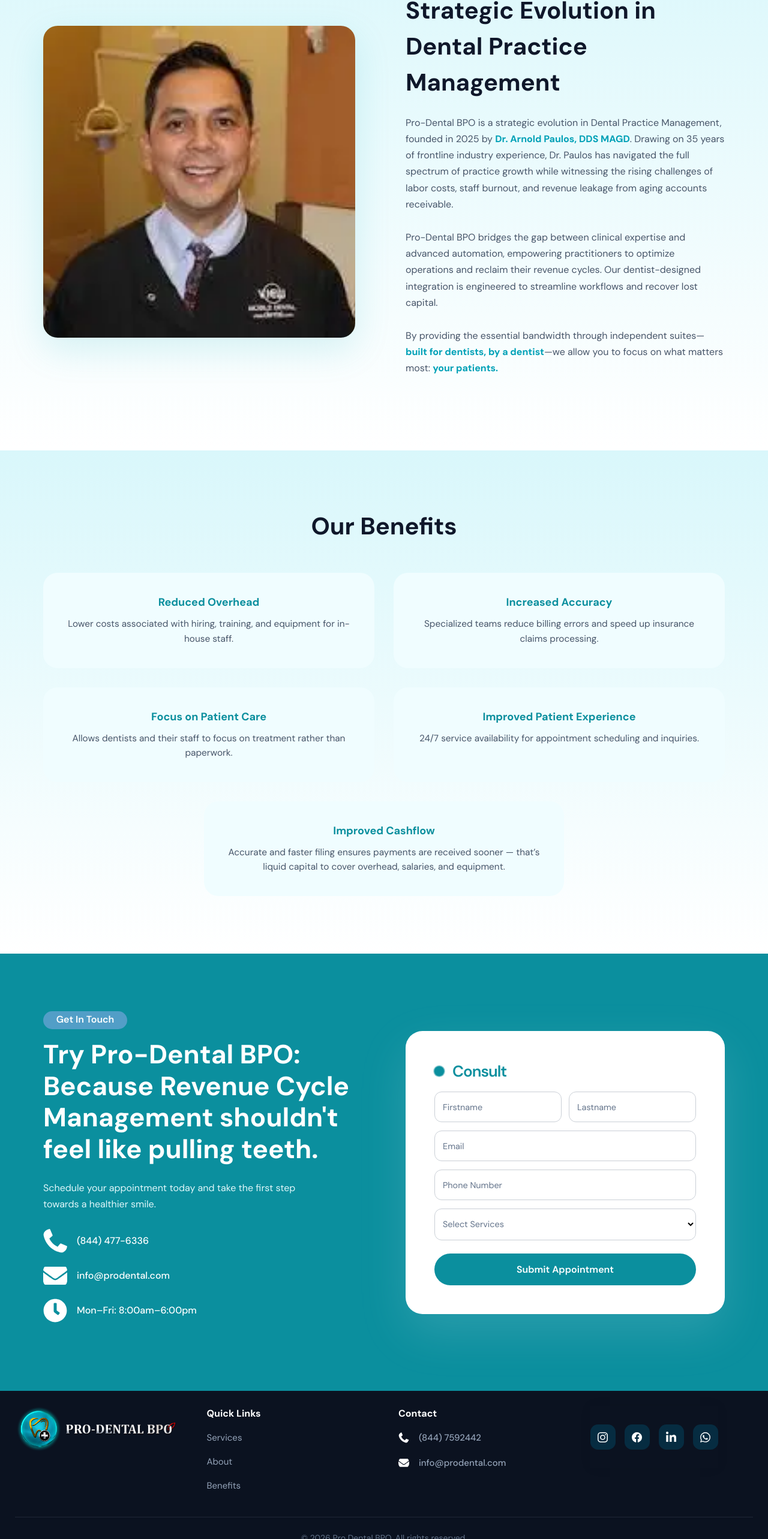
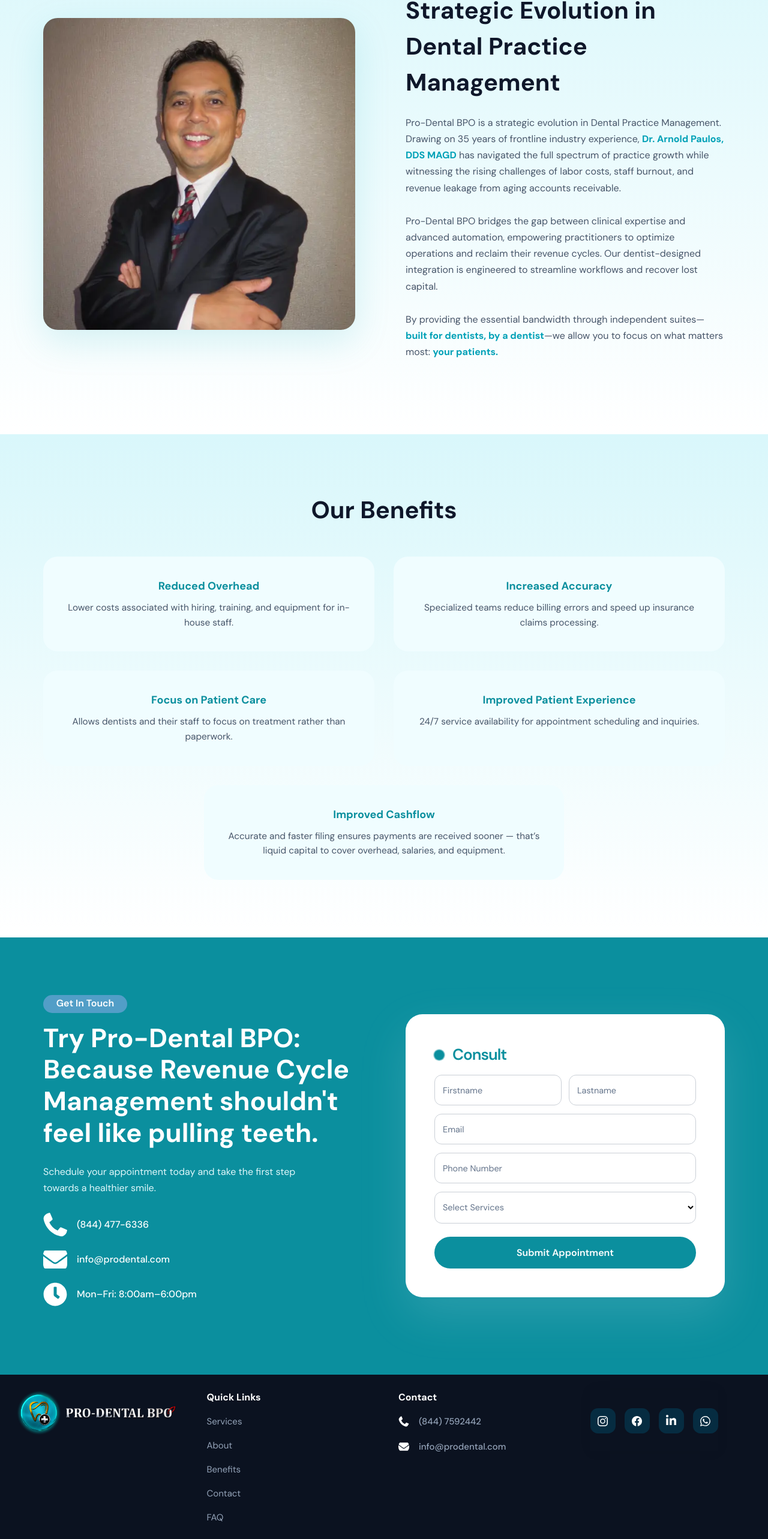
Before and after one commit to rogiegabotero-cyber/Pro-dental-BPO-Page, a React (Vite) app: page / in a window 1280 px wide. Shown: the part 1673-4239 px from the top of the page at 60% size. Built offline with nearby package versions, Linux system fonts and the light colour scheme.

Commit message:
asdfgagh

```diff
--- a/src/components/About.jsx
+++ b/src/components/About.jsx
@@ -32,12 +32,11 @@
         <h2>Strategic Evolution in Dental Practice Management</h2>
 
         <p>
-          Pro-Dental BPO is a strategic evolution in Dental Practice Management,
-          founded in 2025 by <strong>Dr. Arnold Paulos, DDS MAGD</strong>.
-          Drawing on 35 years of frontline industry experience, Dr. Paulos has
-          navigated the full spectrum of practice growth while witnessing the
-          rising challenges of labor costs, staff burnout, and revenue leakage
-          from aging accounts receivable.
+          Pro-Dental BPO is a strategic evolution in Dental Practice Management.
+          Drawing on 35 years of frontline industry experience, <strong>Dr. Arnold Paulos,
+          DDS MAGD</strong> has navigated the full spectrum of practice growth while witnessing
+          the rising challenges of labor costs, staff burnout, and revenue leakage from
+          aging accounts receivable.
         </p>
 
         <p>
--- a/src/components/Footer.jsx
+++ b/src/components/Footer.jsx
@@ -1,18 +1,31 @@
-import dent_logo from "../assets/Image/1.webp"
-import dent_logo2 from "../assets/Image/2.webp"
-import {
-  FaPhoneAlt,
-  FaMapMarkerAlt,
-  FaEnvelope,
-  FaFacebookF
-} from "react-icons/fa";
+import dent_logo from "../assets/Image/1.webp";
+import dent_logo2 from "../assets/Image/2.webp";
+import { FaPhoneAlt, FaEnvelope } from "react-icons/fa";
+import { useLocation, useNavigate } from "react-router-dom";
 
 export default function Footer() {
+  const location = useLocation();
+  const navigate = useNavigate();
+
+  // Route-aware scroll helper (same idea as Navbar)
   const scrollToSection = (id) => {
-    const section = document.getElementById(id);
-    if (section) {
-      section.scrollIntoView({ behavior: "smooth" });
+    const doScroll = () => {
+      const section = document.getElementById(id);
+      if (section) section.scrollIntoView({ behavior: "smooth" });
+    };
+
+    // If not on homepage, go home first then scroll
+    if (location.pathname !== "/") {
+      navigate("/");
+      setTimeout(doScroll, 50); // wait for home sections to mount
+      return;
     }
+
+    doScroll();
+  };
+
+  const goToFaq = () => {
+    navigate("/faq");
   };
 
   return (
@@ -38,6 +51,8 @@
       <p onClick={() => scrollToSection("services")}>Services</p>
       <p onClick={() => scrollToSection("about")}>About</p>
       <p onClick={() => scrollToSection("reviews")}>Benefits</p>
+      <p onClick={() => scrollToSection("contact")}>Contact</p>
+      <p onClick={goToFaq}>FAQ</p>
 
     </div>
 
```
Also changed, not shown: src/assets/Image/deent.webp, src/assets/Image/den.webp.
